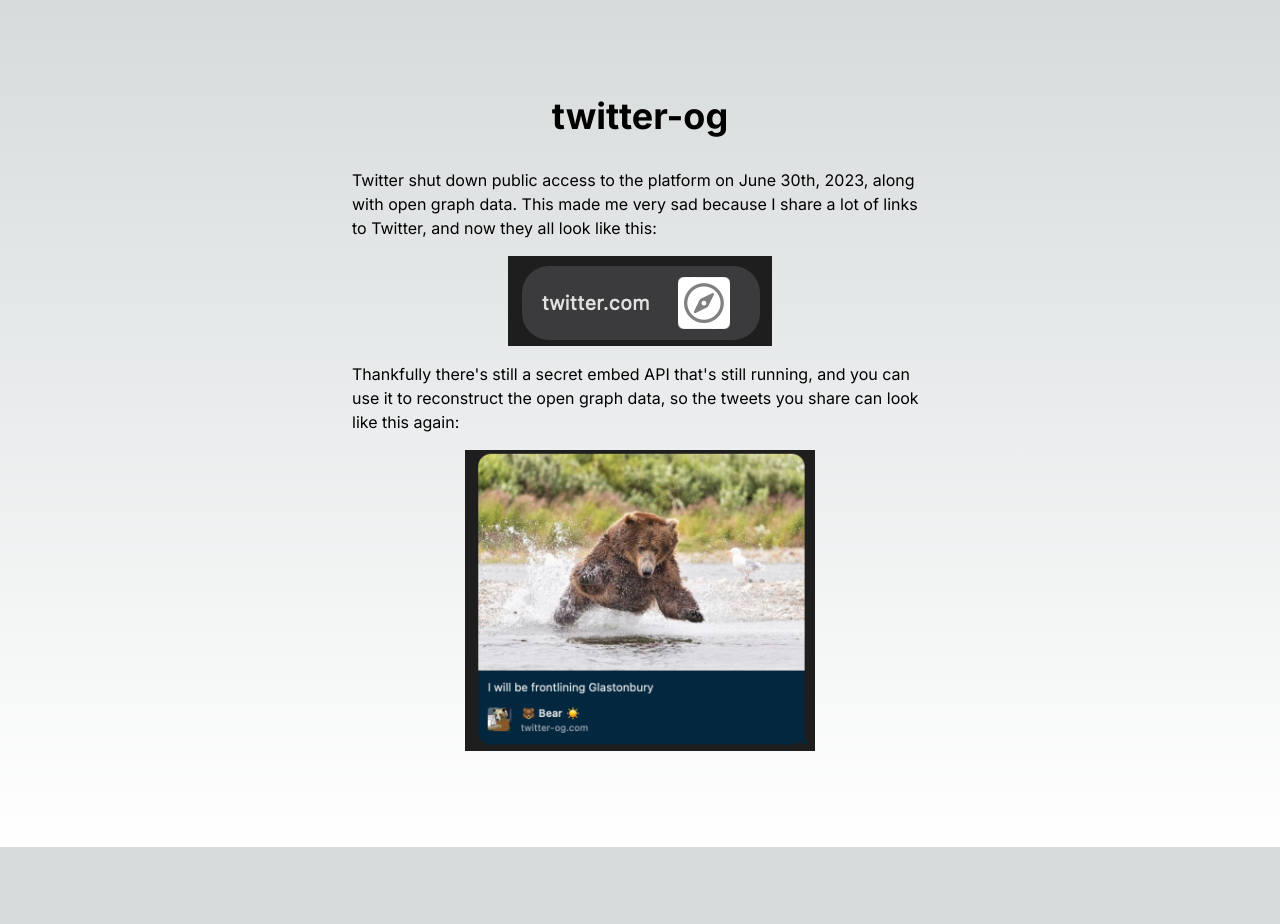
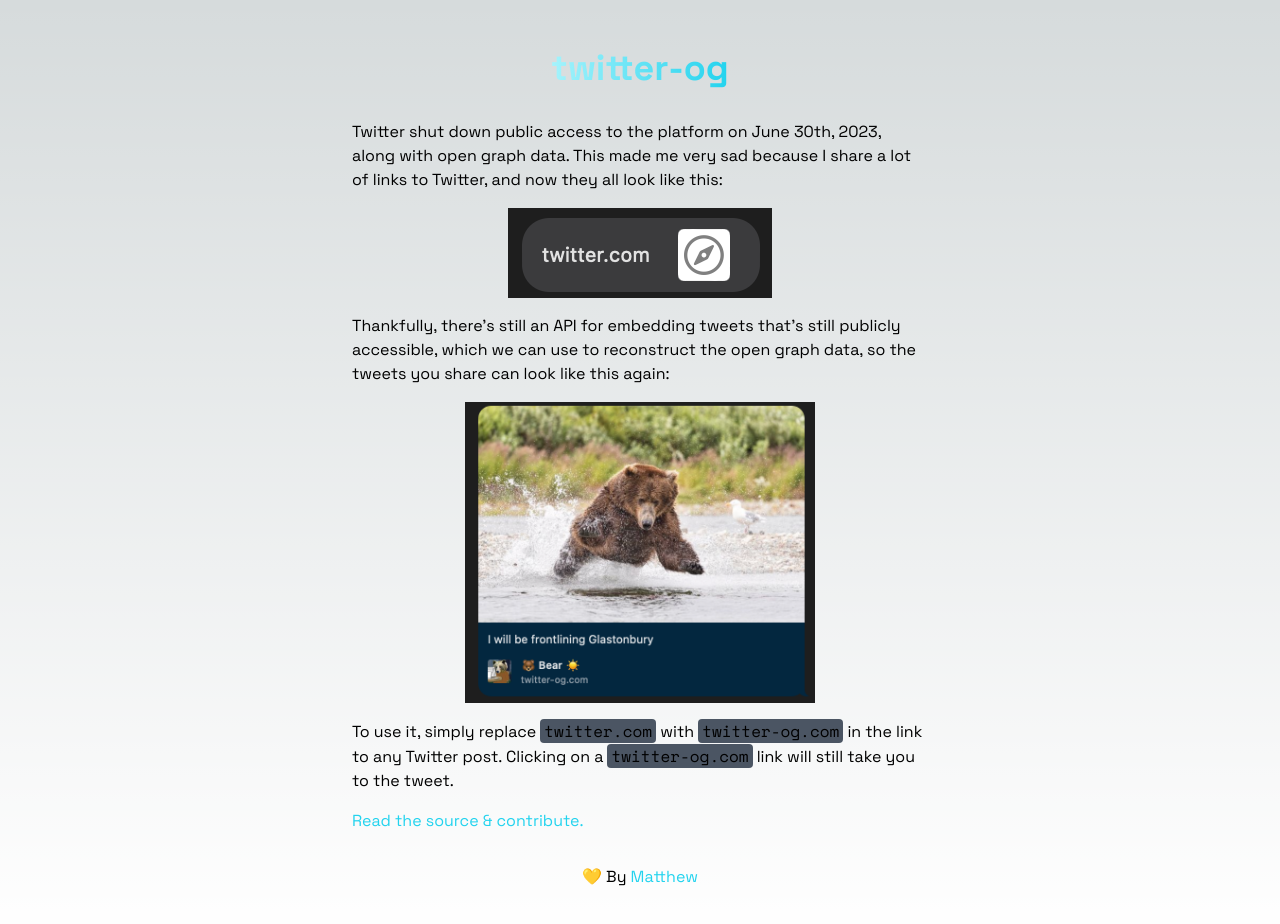
Before and after one commit to MatthewStanciu/twitter-og, a Next.js app: page / in a window 1280 px wide. Shown: the top 924 px of the page. Before the commit the page ends 847 px from the top, so only its background shows below. Built offline with nearby package versions, Linux system fonts and the light colour scheme.

Commit message:
landing page

```diff
--- a/app/globals.css
+++ b/app/globals.css
@@ -17,6 +17,7 @@
 }
 
 body {
+  @apply font-sans;
   color: rgb(var(--foreground-rgb));
   background: linear-gradient(
       to bottom,
@@ -25,3 +26,15 @@
     )
     rgb(var(--background-start-rgb));
 }
+
+@layer base {
+  :not(pre) > code {
+    @apply bg-gray-600 rounded px-1 text-base font-mono;
+  }
+  a {
+    @apply text-cyan-400 transition duration-100;
+  }
+  a:hover {
+    @apply text-cyan-300 transition duration-100;
+  }
+}
--- a/app/layout.tsx
+++ b/app/layout.tsx
@@ -1,7 +1,18 @@
 import "./globals.css";
-import { Inter } from "next/font/google";
+import { Inter, Space_Grotesk, Space_Mono } from "next/font/google";
 
 const inter = Inter({ subsets: ["latin"] });
+
+const spaceGrotesk = Space_Grotesk({
+  weight: ["400", "700"],
+  variable: "--space-grotesk",
+  subsets: ["latin"],
+});
+const spaceMono = Space_Mono({
+  weight: ["400"],
+  variable: "--space-mono",
+  subsets: ["latin"],
+});
 
 export const metadata = {
   title: "Twitter OG",
@@ -15,7 +26,9 @@
 }) {
   return (
     <html lang="en">
-      <body className={inter.className}>{children}</body>
+      <body className={`${spaceGrotesk.variable} ${spaceMono.variable}`}>
+        {children}
+      </body>
     </html>
   );
 }
--- a/app/page.tsx
+++ b/app/page.tsx
@@ -2,9 +2,11 @@
 
 export default function Page() {
   return (
-    <main className="flex min-h-screen flex-col items-center p-24 gap-8">
-      <h1 className="text-4xl font-bold">twitter-og</h1>
-      <div className="w-full max-w-xl flex flex-col gap-4 items-center">
+    <main className="flex min-h-screen flex-col items-center p-6 md:p-12 gap-8">
+      <h1 className="text-4xl font-bold text-transparent bg-clip-text bg-gradient-to-r from-cyan-200 to-cyan-400">
+        twitter-og
+      </h1>
+      <div className="w-full max-w-xl flex flex-col gap-4">
         <p>
           Twitter shut down public access to the platform on June 30th, 2023,
           along with open graph data. This made me very sad because I share a
@@ -12,22 +14,50 @@
         </p>
         <Image
           alt="Screenshot of a link in iMessage with no OG data"
+          className="mx-auto"
           src="/broken-og.png"
           width={264}
           height={90}
         />
         <p>
-          Thankfully there's still a secret embed API that's still running, and
-          you can use it to reconstruct the open graph data, so the tweets you
-          share can look like this again:
+          Thankfully, there's still an API for embedding tweets that's still
+          publicly accessible, which we can use to reconstruct the open graph
+          data, so the tweets you share can look like this again:
         </p>
         <Image
           alt="Screenshot of a link in iMessage with the caption 'I will be frontlining Glastonbury' and with a picture of a bear jumping in shallow water"
+          className="mx-auto"
           src="/working-og.png"
           width={350}
           height={301}
         />
+        <p>
+          To use it, simply replace{" "}
+          <span>
+            <code>twitter.com</code>
+          </span>{" "}
+          with{" "}
+          <span>
+            <code>twitter-og.com</code>
+          </span>{" "}
+          in the link to any Twitter post. Clicking on a{" "}
+          <span>
+            <code>twitter-og.com</code>
+          </span>{" "}
+          link will still take you to the tweet.
+        </p>
+        <a href="https://github.com/MatthewStanciu/twitter-og" target="_blank">
+          Read the source & contribute.
+        </a>
       </div>
+      <p>
+        💛 By{" "}
+        <span>
+          <a href="https://matthewstanciu.com" target="_blank">
+            Matthew
+          </a>
+        </span>
+      </p>
     </main>
   );
 }
--- a/tailwind.config.js
+++ b/tailwind.config.js
@@ -1,18 +1,24 @@
+const { fontFamily } = require("tailwindcss/defaultTheme");
+
 /** @type {import('tailwindcss').Config} */
 module.exports = {
   content: [
-    './pages/**/*.{js,ts,jsx,tsx,mdx}',
-    './components/**/*.{js,ts,jsx,tsx,mdx}',
-    './app/**/*.{js,ts,jsx,tsx,mdx}',
+    "./pages/**/*.{js,ts,jsx,tsx,mdx}",
+    "./components/**/*.{js,ts,jsx,tsx,mdx}",
+    "./app/**/*.{js,ts,jsx,tsx,mdx}",
   ],
   theme: {
     extend: {
       backgroundImage: {
-        'gradient-radial': 'radial-gradient(var(--tw-gradient-stops))',
-        'gradient-conic':
-          'conic-gradient(from 180deg at 50% 50%, var(--tw-gradient-stops))',
+        "gradient-radial": "radial-gradient(var(--tw-gradient-stops))",
+        "gradient-conic":
+          "conic-gradient(from 180deg at 50% 50%, var(--tw-gradient-stops))",
+      },
+      fontFamily: {
+        sans: ["var(--space-grotesk)", ...fontFamily.sans],
+        mono: ["var(--space-mono)", ...fontFamily.mono],
       },
     },
   },
   plugins: [],
-}
+};
```
